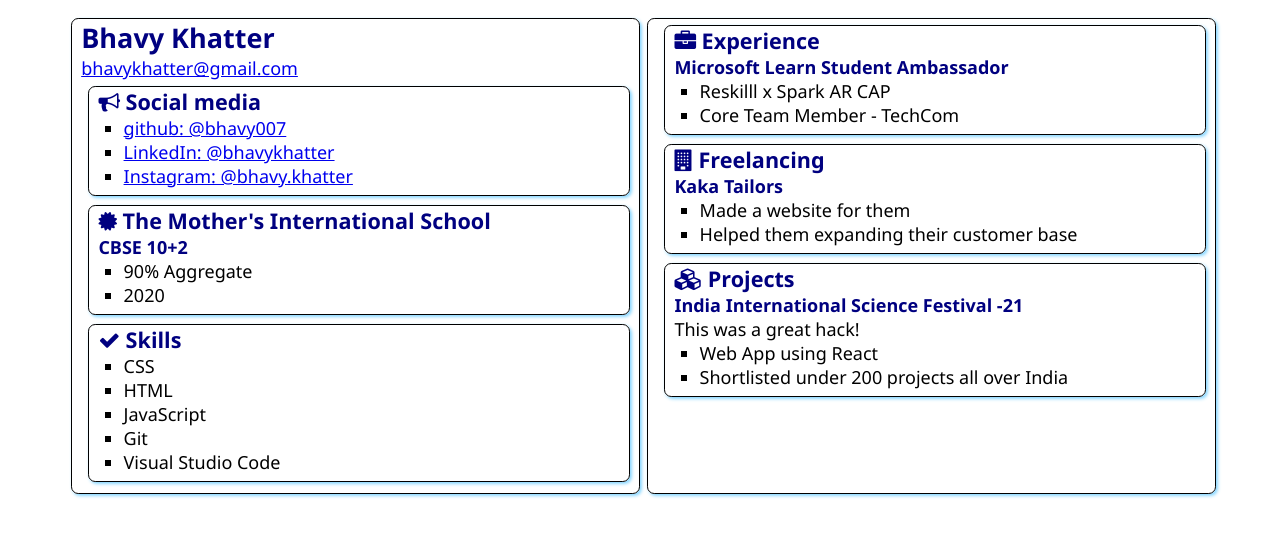
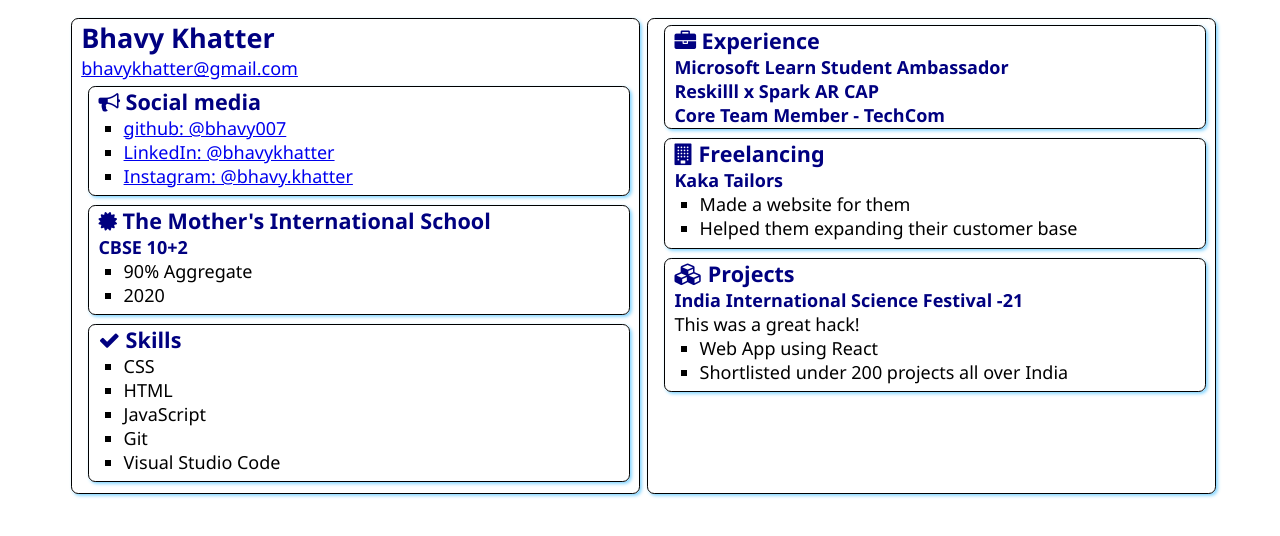
Before and after one commit to bhavy007/SATechnicalOnboarding, a plain HTML site: page src/index.html in a window 1280 px wide. Drawn offline with Linux system fonts and the light colour scheme.

Commit message:
update experience

```diff
--- a/src/index.html
+++ b/src/index.html
@@ -62,10 +62,10 @@
                     Experience
                 </h2>
                 <h3>Microsoft Learn Student Ambassador</h3>
-                <ul>
-                    <li>Reskilll x Spark AR CAP</li>
-                    <li>Core Team Member - TechCom</li>
-                </ul>
+
+                    <h3>Reskilll x Spark AR CAP</h3>
+                    <h3>Core Team Member - TechCom</h3>
+
             </section>
             <section class="box">
                 <h2>
```
